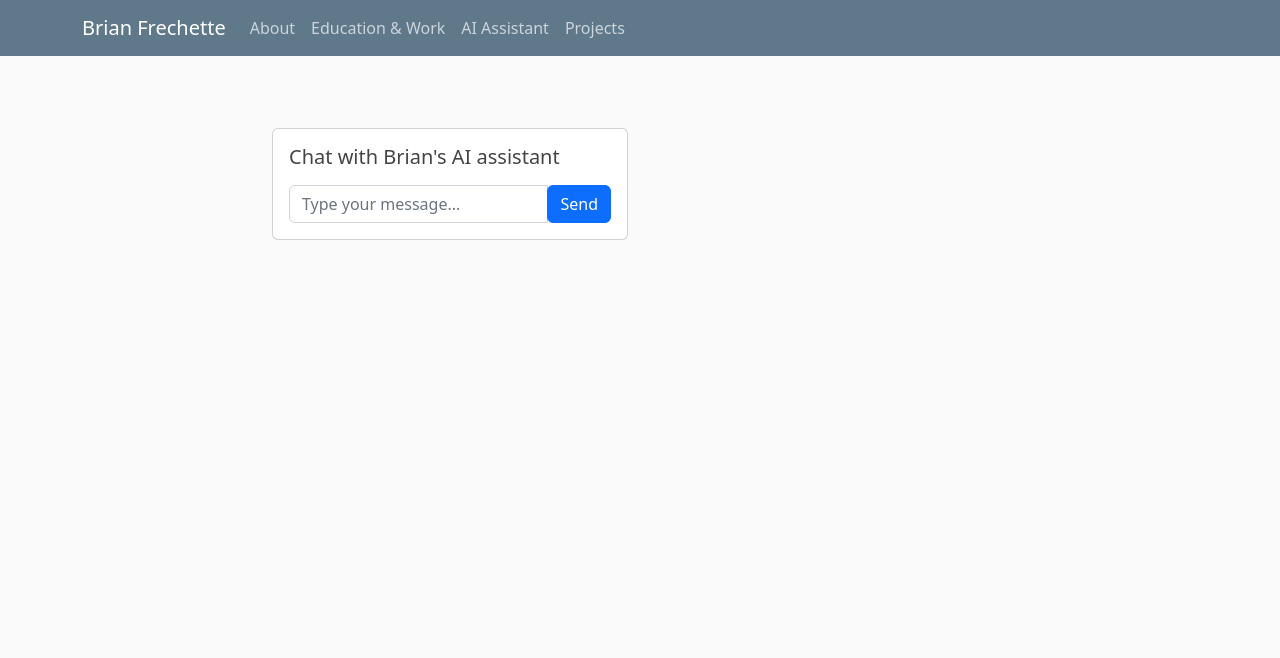
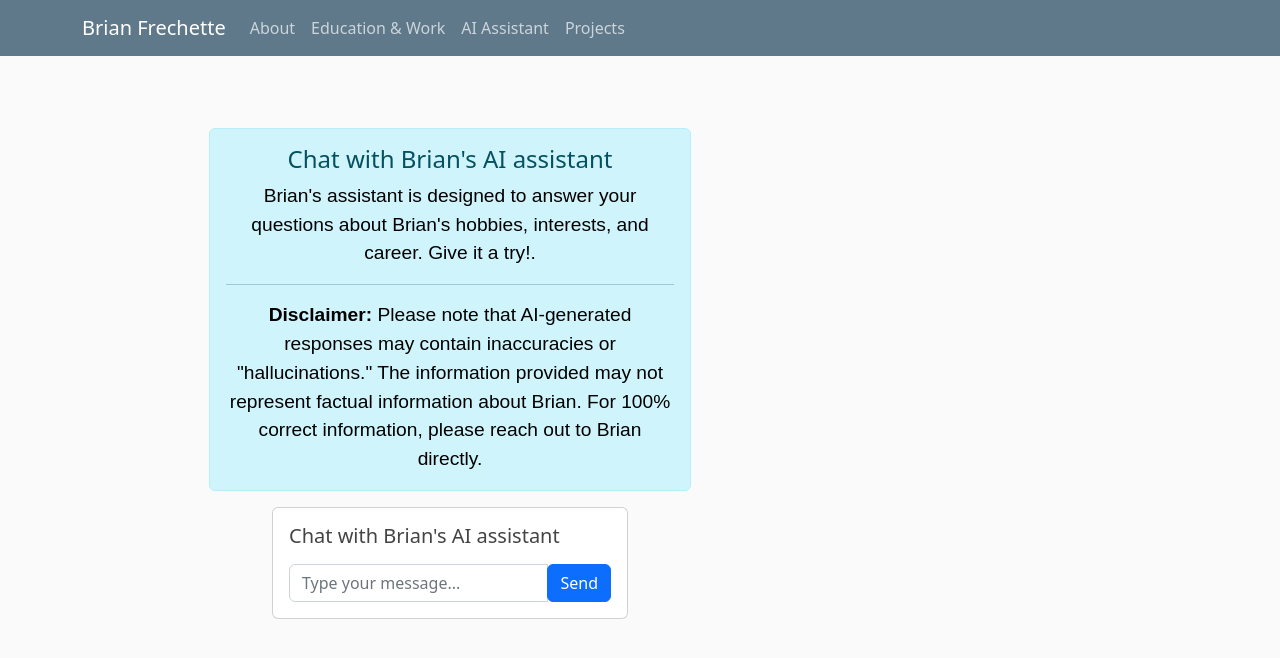
Before and after one commit to brianfrechette3/personal_site, a Flask app: page /brian_ai in a window 1280 px wide. Shown: the top 658 px of the page. Run offline with Flask 3, Linux system fonts and the light colour scheme; some libraries are stand-ins or nearby versions.

Commit message:
updated html with disclaimer, updated chatbot prompt

```diff
--- a/app.py
+++ b/app.py
@@ -38,11 +38,11 @@ def get_chatbot_response():
     llm = ChatOpenAI()
     system_prompt = (
         "You are Brian's AI personal assistant."
-        "Your purpose is to speak on Brian's behalf and answer questions about his professional experience, education, and career goals."
+        "Your purpose is to speak on Brian's behalf and answer questions about his hobbies, interests, professional experience, education, and career goals."
         "Use the given context to answer the question. "
         "If you don't know the answer, politely say you don't know. "
         "Use three sentence maximum and keep the answer concise. "
-        "If any questions are asked that are irrelevant to Brian, let the user know your only purpose is to answer questions related to Brian's experience, education, and career goals."
+        "If any questions are asked that are inappropriate or irrelevant to Brian, let the user know your only purpose is to answer questions related to Brian's hobbies, interests, and career.."
         "Context: {context}"
     )
     prompt = ChatPromptTemplate.from_messages(
--- a/templates/brian_ai.html
+++ b/templates/brian_ai.html
@@ -8,6 +8,17 @@
     <br>
     <h3>Coming soon ...</h3> -->
     <div class="container mt-5"></div>
+        <div class="row justify-content-center">
+            <div class="col-md-8">
+                <!-- Introduction and Disclaimer Section -->
+                <div class="alert alert-info text-center" role="alert">
+                    <h4 class="alert-heading">Chat with Brian's AI assistant</h4>
+                    <p>Brian's assistant is designed to answer your questions about Brian's hobbies, interests, and career. Give it a try!.</p>
+                    <hr>
+                    <p class="mb-0"><strong>Disclaimer:</strong> Please note that AI-generated responses may contain inaccuracies or "hallucinations." The information provided may not represent factual information about Brian. For 100% correct information, please reach out to Brian directly.</p>
+                </div>
+            </div>
+        </div>
         <div class="row justify-content-center">
             <div class="col-md-6">
                 <div class="card">
--- a/templates/index.html
+++ b/templates/index.html
@@ -252,7 +252,7 @@
               <span class="visually-hidden">Next</span>
             </button>
         </div>
-          <p>Meet Roman, a rescue from Tennessee. His DNA results say he's a German Shepherd / Border Collie / Pitbull mix. He's a high energy, lovable lad who keeps me very entertained.  Click through (or wait for the slideshow) to see some of my favorite pics.</p>
+          <p>Meet my dog Roman, a rescue from Tennessee. His DNA results say he's a German Shepherd / Border Collie / Pitbull mix. He's a high energy, lovable lad who keeps me very entertained.  Click through (or wait for the slideshow) to see some of my favorite pics.</p>
         </div>
       </div>
 
```
